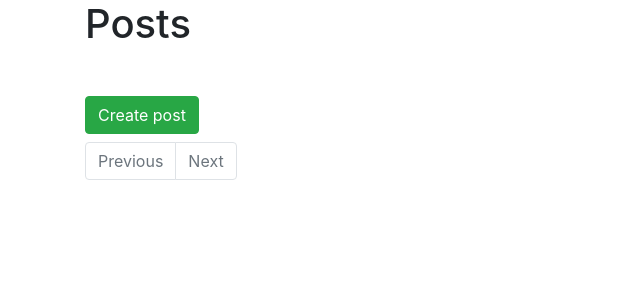
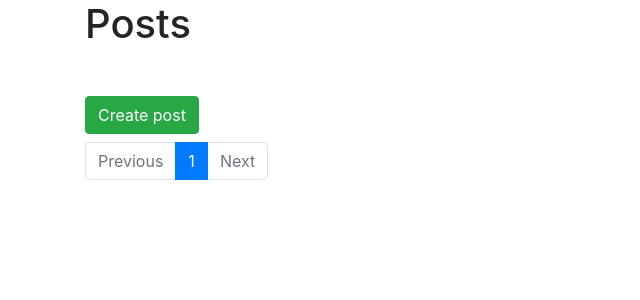
Before and after one commit to 42musaev/blog, a Flask app: page /blog/ in a window 1280 px wide. Shown: the part 56-356 px from the top of the page, without its empty margins (0-640 px from the left). Run offline with Flask 2, Linux system fonts and the light colour scheme; data that the repository does not hold is empty; some libraries are stand-ins or nearby versions.

Commit message:
fix pagination, and search pagination

```diff
--- a/posts/blueprint.py
+++ b/posts/blueprint.py
@@ -46,8 +46,13 @@ def index():
         )
     else:
         posts = Post.query.order_by(Post.created.desc())
-    pages = posts.paginate(page=page, per_page=6)
-    return render_template('posts/index.html', posts=posts, pages=pages)
+    pages = posts.paginate(page=page, per_page=2)
+    return render_template(
+        'posts/index.html',
+        posts=posts,
+        pages=pages,
+        query=query,
+    )
 
 
 @posts.route('/<slug>')
--- a/posts/templates/posts/index.html
+++ b/posts/templates/posts/index.html
@@ -24,19 +24,16 @@ Blog
             </div>
         </div>
     </div>
-
     {% endfor %}
 </div>
-{% set qloc='&q=%s' % q %}
 <nav aria-label="Page navigation example">
     <ul class="pagination">
-        <li class="page-item {% if not pages.has_prev %}disabled{% endif %}"><a class="page-link" href="./?page={{ pages.prev_num }}">Previous</a></li>
-
-        {% for page in pages.iter_pages() %}
-            <li class="page-item {% if page == pages.page %}active{% endif %}"><a class="page-link" href="./?page={{ page }}">{{ page }}</a></li>
-        {% endfor %}
-
-        <li class="page-item {% if not pages.has_next %}disabled{% endif %}"><a class="page-link" href="./?page={{ pages.next_num }}">Next</a></li>
+        <li class="page-item {% if not pages.has_prev %}disabled{% endif %}"><a class="page-link" href="./?page={{ pages.prev_num }}{% if query %}&query={{ query }}{% endif %}">Previous</a></li>
+        {% if pages.has_prev %}<li class="page-item"><a class="page-link" href="./?page={{ pages.page - 1 }}{% if query %}&query={{ query }}{% endif %}">{{ pages.page - 1 }}</a></li>{% endif %}
+        <li class="page-item active"><a class="page-link" href="#">{{ pages.page }}</a></li>
+        {% if pages.has_next %}<li class="page-item"><a class="page-link" href="./?page={{ pages.page + 1 }}{% if query %}&query={{ query }}{% endif %}">{{ pages.page + 1 }}</a></li>{% endif %}
+        <li class="page-item {% if not pages.has_next %}disabled{% endif %}"><a class="page-link" href="./?page={{ pages.next_num }}{% if query %}&query={{ query }}{% endif %}">Next</a></li>
     </ul>
 </nav>
+
 {% endblock %}
```
